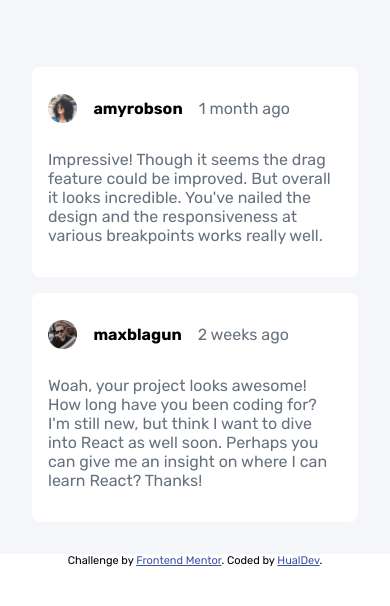
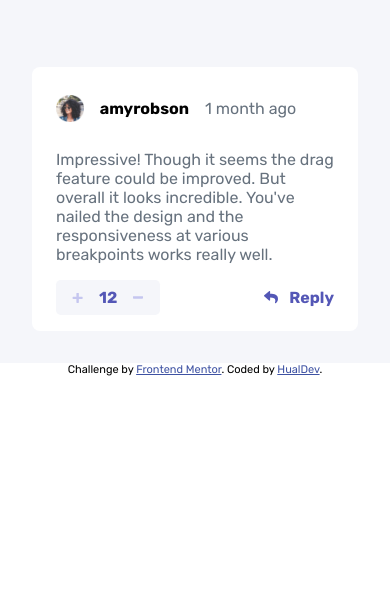
Before and after one commit to HualDev/InteractiveCommentsSection, a plain HTML site: page index.html in a window 390 px wide. Drawn offline with Linux system fonts and the light colour scheme.

Commit message:
Comment Amy final Mobil

```diff
--- a/comments.js
+++ b/comments.js
@@ -10,25 +10,94 @@ xmlhttp.onload = function(){
     amyPhoto =myObj.comments[0].user.image.png
     amyName = myObj.comments[0].user.username
     amyDate = myObj.comments[0].createdAt
+    amyScore = myObj.comments[0].score
 
     maxComment = myObj.comments[1].content
     maxPhoto = myObj.comments[1].user.image.png
     maxName = myObj.comments[1].user.username
     maxDate = myObj.comments[1].createdAt
+    maxScore = myObj.comments[1].score
 
-    console.log(maxPhoto)
+    console.log(amyScore)
 
-    const divComment = document.createElement('div')
-    divComment.id='divComment'
-    divComment.className='divComment'
 
-    const divCommentMax = document.createElement('div')
+    //Amy Comment
+
+    const divAmy = document.createElement('div')
+    divAmy.id='divComment'
+    divAmy.className='divComment'
+    comments.appendChild(divAmy)
+
+    const divUserAmy =document.createElement('div')
+    divUserAmy.className='divUser'
+    divAmy.appendChild(divUserAmy)
+
+    const imgAmy = document.createElement('img')
+    imgAmy.src=amyPhoto
+    imgAmy.alt='Amy photo'
+    divUserAmy.appendChild(imgAmy)
+
+    const h1NameAmy= document.createElement('h1')
+    h1NameAmy.textContent=amyName
+    divUserAmy.appendChild(h1NameAmy)
+
+    const pAmy= document.createElement('p')
+    pAmy.textContent=amyDate
+    divUserAmy.appendChild(pAmy)
+
+    const CommentAmy = document.createElement('p')
+    CommentAmy.textContent=amyComment
+    divAmy.appendChild(CommentAmy)
+
+    const actionCommentAmy = document.createElement('div')
+    actionCommentAmy.className='action'
+    divAmy.appendChild(actionCommentAmy)
+
+    const numberAmy =document.createElement('div')
+    numberAmy.className='number'
+    actionCommentAmy.appendChild(numberAmy)
+
+    const plusAmy = document.createElement('img')
+    plusAmy.src='./images/icon-plus.svg'
+    plusAmy.alt='Plus Image'
+    numberAmy.appendChild(plusAmy)
+
+    const scoreAmy = document.createElement('span')
+    scoreAmy.textContent=amyScore
+    numberAmy.appendChild(scoreAmy)
+
+    const lessAmy = document.createElement('img')
+    lessAmy.src='./images/icon-minus.svg'
+    lessAmy.alt='Less image'
+    numberAmy.appendChild(lessAmy)
+
+    const replyAmy =document.createElement('div')
+    replyAmy.className='reply'
+    actionCommentAmy.appendChild(replyAmy)
+
+    const imgReplyAmy = document.createElement('img')
+    imgReplyAmy.src='./images/icon-reply.svg'
+    imgReplyAmy.alt='Reply image'
+    replyAmy.appendChild(imgReplyAmy)
+
+    const textReplyAmy = document.createElement('span')
+    textReplyAmy.textContent='Reply'
+    replyAmy.appendChild(textReplyAmy)
+
+    /*const divCommentMax = document.createElement('div')
     divCommentMax.id='divCommentMax'
     divCommentMax.className='divComment'
 
     const divUser = document.createElement('div')
     divUser.id='divUser'
     divUser.className='divUser'
+
+    const divAmyrates =document.createElement('div')
+    divAmyrates.id ='divAmyRates'
+    divAmyrates.className='divAmyRates'
+
+    const quantityAmy = document.createElement('div')
+    quantityAmy.className='quantityAmy'
 
     const pAmy = document.createElement('p')
     pAmy.textContent=amyComment
@@ -84,7 +153,7 @@ xmlhttp.onload = function(){
 
 
 
-    console.log(amyPhoto)
+    console.log(amyPhoto)*/
 }
 
 xmlhttp.open('GET','./data.json')
--- a/style.css
+++ b/style.css
@@ -26,7 +26,7 @@ main{
 
 .divComment{
     background-color: var(--white);
-    padding: 1rem;
+    padding: 1rem 1.5rem;
     margin-top: 1rem;
     border-radius: 0.5rem;
 }
@@ -50,3 +50,31 @@ p{
     color: var(--grayishBlue);
     font-weight: 400;
 }
+
+.action{
+    display: flex;
+    justify-content: space-between;
+    align-items: center;
+}
+
+.number{
+    background-color: var(--veryLightGray);
+    padding: 0.5rem 1rem;
+    border-radius: 0.3rem;
+    display: flex;
+    justify-content: space-around;
+    align-items: center;
+    gap: 1rem;
+}
+
+span{
+    color: var(--moderateBlue);
+    font-size: 1rem;
+    font-weight: 700;
+}
+
+.reply{
+    display: flex;
+    align-items: center;
+    gap: 0.7rem;
+}
```
